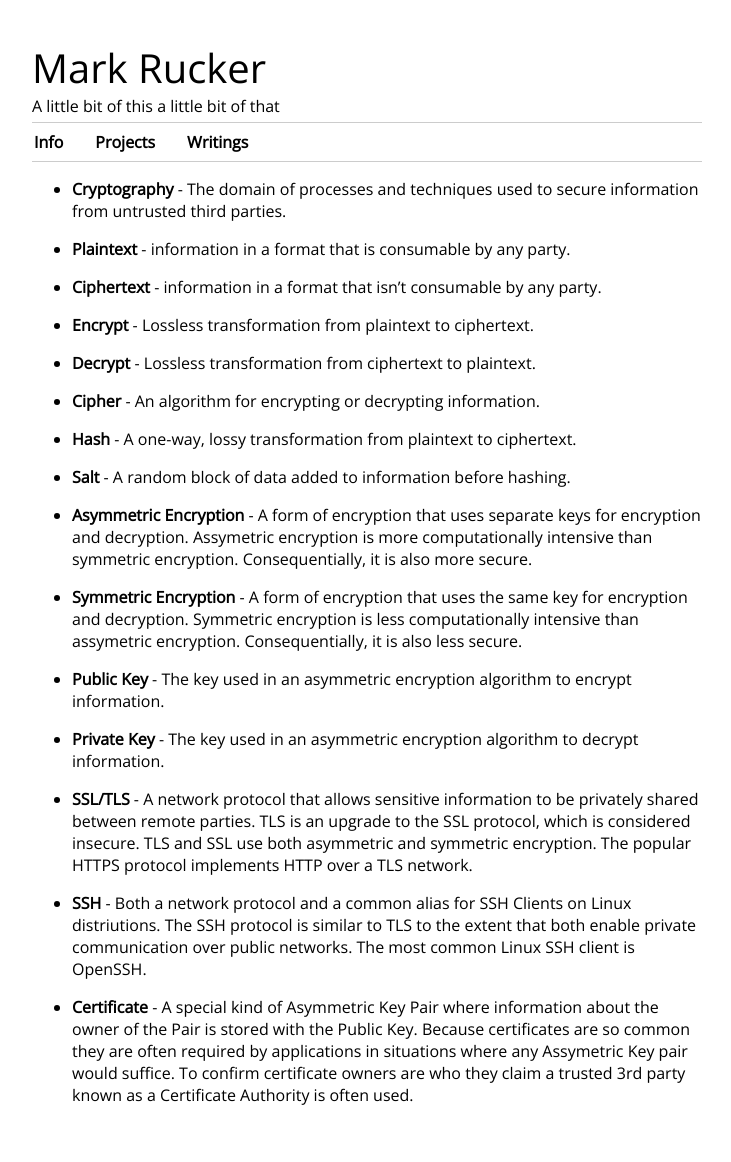
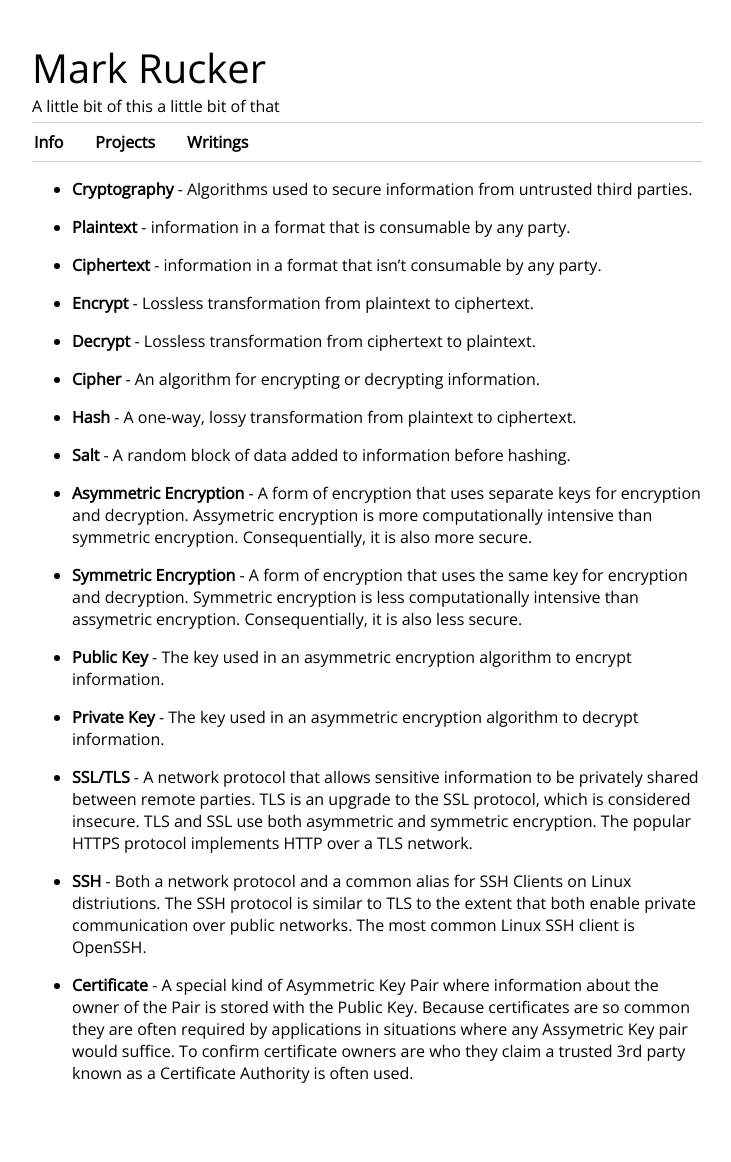
Before and after one commit to mrucker/mrucker.github.io, a Jekyll site: the page built from _posts/2015-09-12-Use-Your-Words:-Cryptography-Edition.md, in a window 1280 px wide. Shown: the whole page, without its empty margins (273-1004 px from the left). Built offline with Jekyll 4.4.1, drawn with Linux system fonts in a browser that asks for light colours; nearby versions of some CDN libraries; after the commit the page ends 1140 px from its top, so only the background shows below that.

Commit message:
Small improvements

```diff
--- a/_posts/2015-09-12-Use-Your-Words:-Cryptography-Edition.md
+++ b/_posts/2015-09-12-Use-Your-Words:-Cryptography-Edition.md
@@ -1,7 +1,7 @@
 ---
 layout: post
 ---
-* **Cryptography** - The domain of processes and techniques used to secure information from untrusted third parties.
+* **Cryptography** - Algorithms used to secure information from untrusted third parties.
 
 * **Plaintext** - information in a format that is consumable by any party.
 
```
